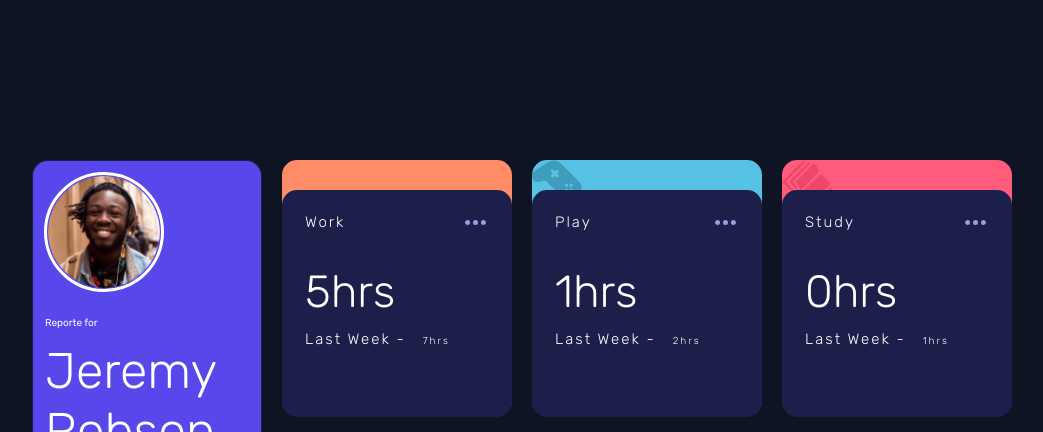
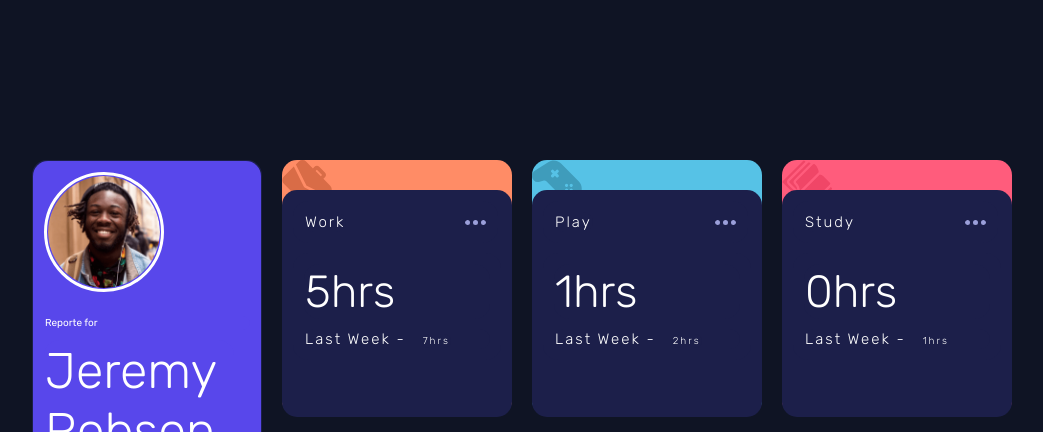
Before and after one commit to mehradmo/Time-tracking-dashboard.gihub.io, a plain HTML site: page index.html in a window 1280 px wide. Shown: the top 432 px of the page, without its empty margins (118-1161 px from the left). Drawn offline with Linux system fonts and the light colour scheme; files whose address does not match are found by name.

Commit message:
Update styles.css

```diff
--- a/design/styles.css
+++ b/design/styles.css
@@ -118,7 +118,7 @@ body {
 }
 
 .container .work {
-      background: url(images/icon-work.svg);
+      background: url(../images/icon-work.svg);
       background-repeat: no-repeat;
       padding: 0;
       padding-top: 30px;
```
